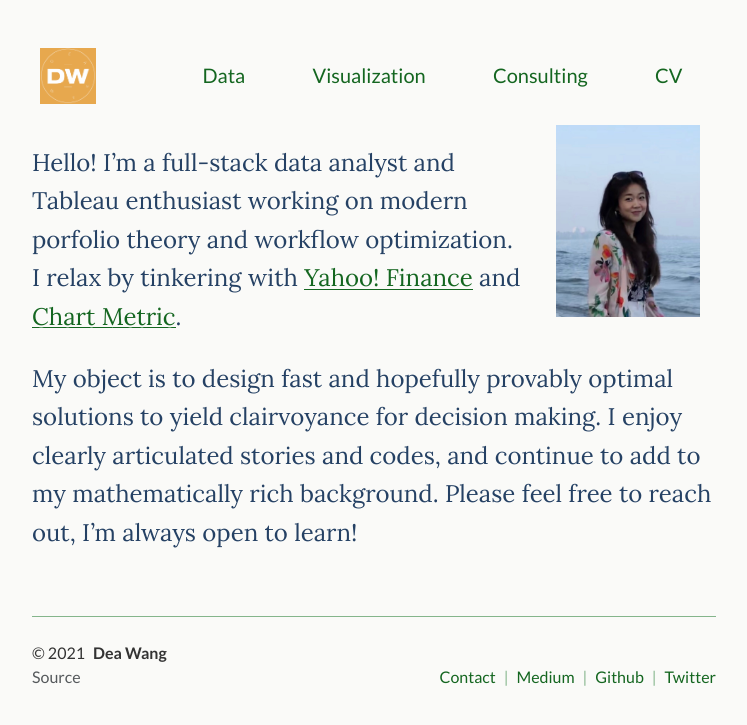
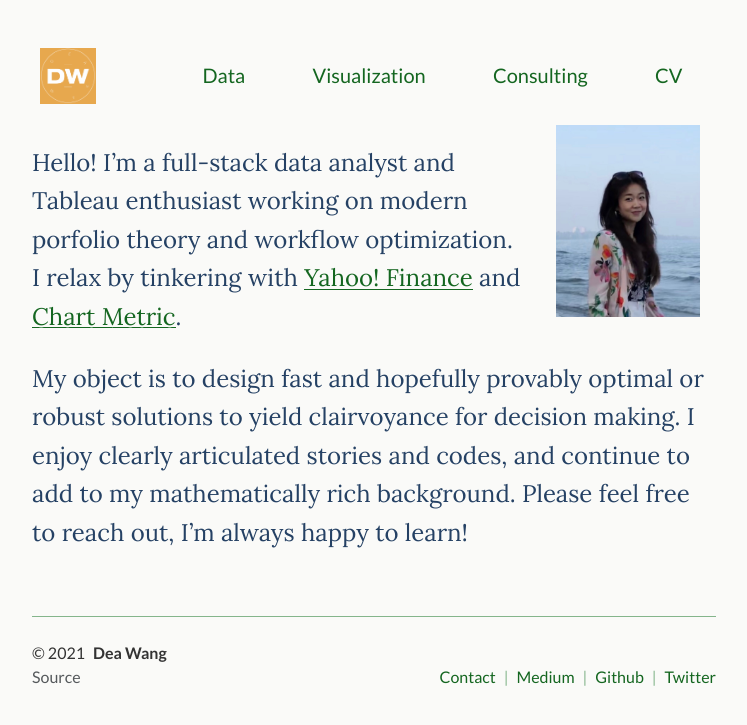
Before and after one commit to deawyk/deawyk.github.io, a Jekyll site: the page built from index.md, in a window 1280 px wide. Shown: the top 725 px of the page, without its empty margins (266-1013 px from the left). Built offline with Jekyll 4.4.1, drawn with Linux system fonts in a browser that asks for light colours.

Commit message:
Update index.md

```diff
--- a/index.md
+++ b/index.md
@@ -16,7 +16,7 @@ title: Dea Wang
 <div class="lead lead-about">
 Hello! I'm a full-stack data analyst and Tableau enthusiast working on modern porfolio theory and workflow optimization. I relax by tinkering with [Yahoo! Finance](https://pypi.org/project/yfinance/) and [Chart Metric](https://www.chartmetric.com/).
 
-My object is to design fast and hopefully provably optimal solutions to yield clairvoyance for decision making. I enjoy clearly articulated stories and codes, and continue to add to my mathematically rich background. Please feel free to reach out, I'm always open to learn!
+My object is to design fast and hopefully provably optimal or robust solutions to yield clairvoyance for decision making. I enjoy clearly articulated stories and codes, and continue to add to my mathematically rich background. Please feel free to reach out, I'm always happy to learn!
 </div>
 
 
```
